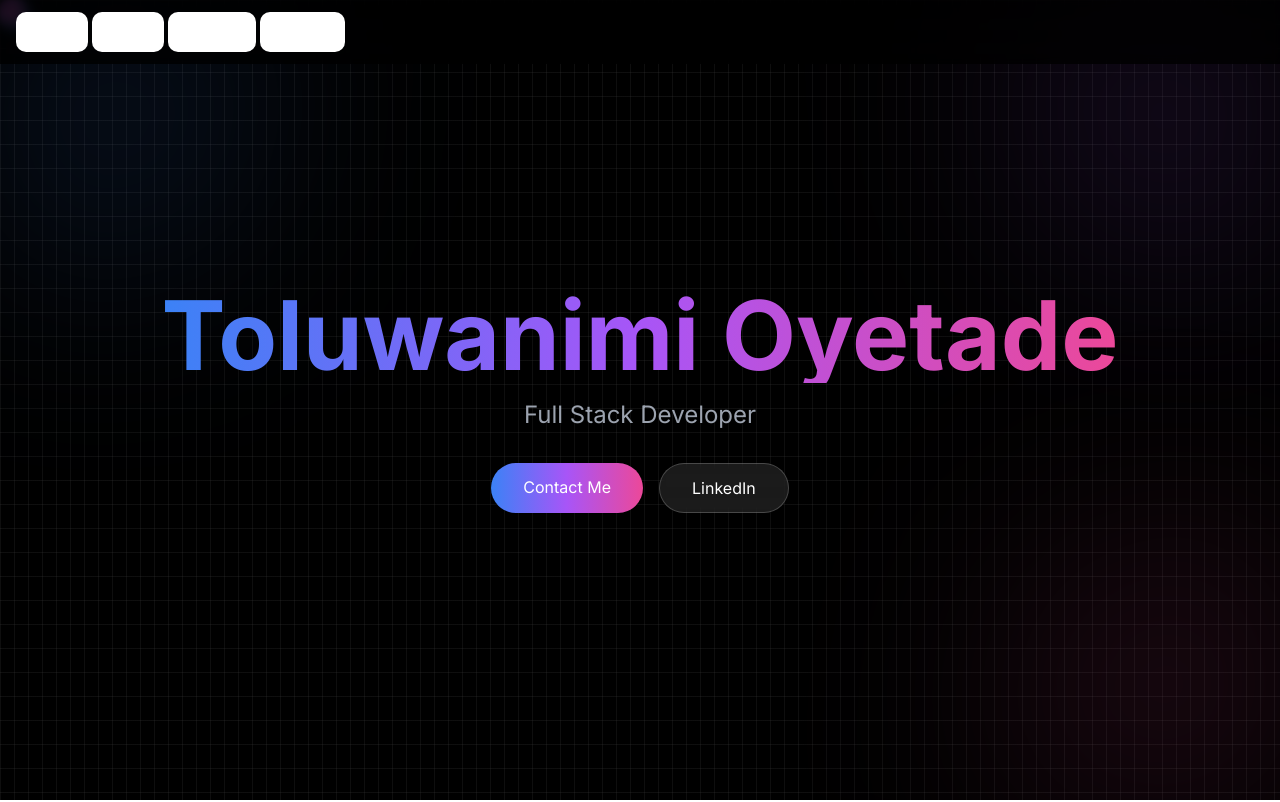
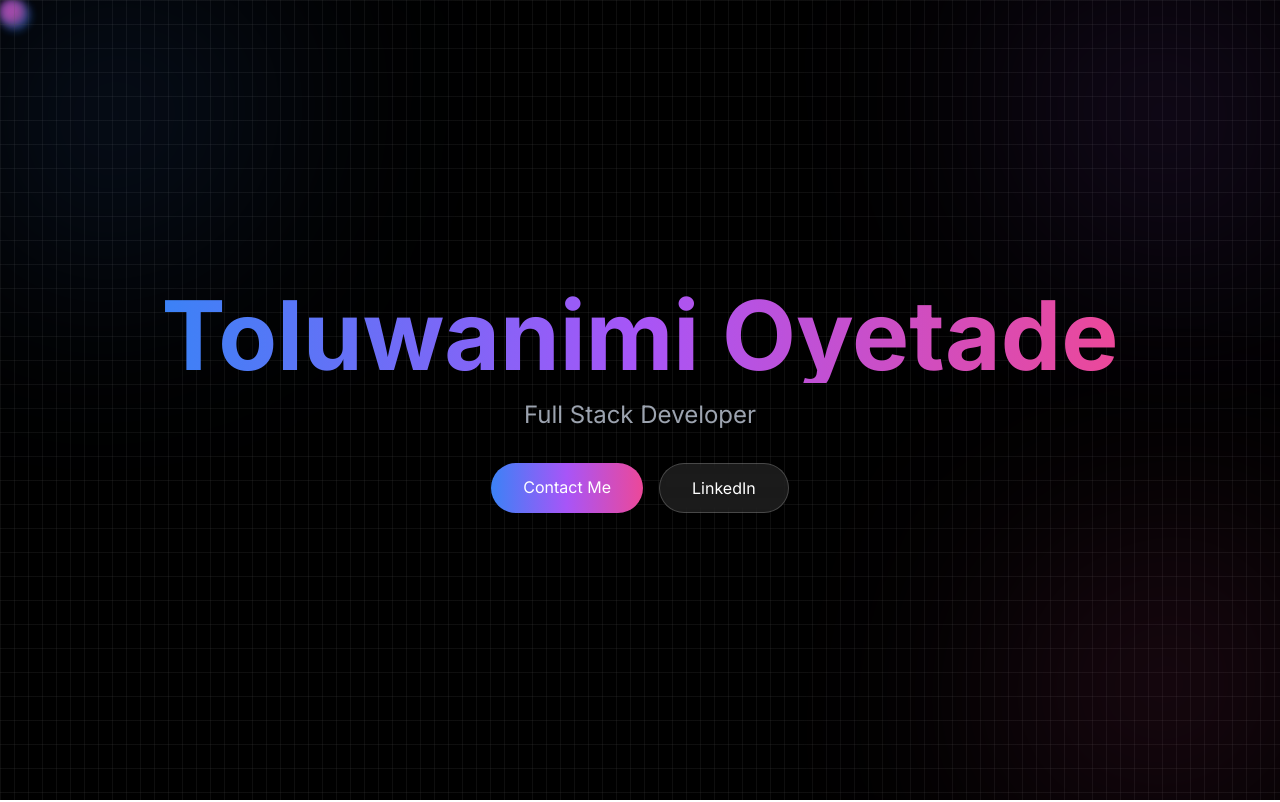
Before and after one commit to tolu4555/picture-perfect-project, a React (Vite) app: page / in a window 1280 px wide. Shown: the top 802 px of the page. Built offline with nearby package versions, Linux system fonts and the light colour scheme.

Commit message:
Visual edit in Lovable
Edited UI in Lovable

```diff
--- a/src/components/Footer.tsx
+++ b/src/components/Footer.tsx
@@ -1,16 +1,9 @@
 import { Github, Linkedin, Mail } from "lucide-react";
 import { Link } from "react-router-dom";
+export const Footer = () => {
+  return <footer className="bg-gray-50 border-t mt-20">
+      <div className="max-w-7xl mx-auto px-4 py-12">
 
-export const Footer = () => {
-  return (
-    <footer className="bg-gray-50 border-t mt-20">
-      <div className="max-w-7xl mx-auto px-4 py-12">
-        <div className="text-center mb-8">
-          <Link to="/" className="text-2xl font-bold">
-            VenoBot
-          </Link>
-          <p className="text-gray-600 mt-2">Revolutionizing Educational Technology</p>
-        </div>
         <div className="grid grid-cols-1 md:grid-cols-3 gap-8">
           <div>
             <h3 className="font-semibold text-lg mb-4">Navigation</h3>
@@ -47,6 +40,5 @@ export const Footer = () => {
           <p>© {new Date().getFullYear()} Toluwanimi website. All rights reserved.</p>
         </div>
       </div>
-    </footer>
-  );
+    </footer>;
 };
--- a/src/components/Navigation.tsx
+++ b/src/components/Navigation.tsx
@@ -1,42 +1,7 @@
+import { Link } from "react-router-dom";
+import { NavigationMenu, NavigationMenuItem, NavigationMenuLink, NavigationMenuList, navigationMenuTriggerStyle } from "@/components/ui/navigation-menu";
+export const Navigation = () => {
+  return <div className="fixed top-0 z-50 w-full bg-black/80 backdrop-blur-sm">
 
-import { Link } from "react-router-dom";
-import {
-  NavigationMenu,
-  NavigationMenuItem,
-  NavigationMenuLink,
-  NavigationMenuList,
-  navigationMenuTriggerStyle,
-} from "@/components/ui/navigation-menu";
-
-export const Navigation = () => {
-  return (
-    <div className="fixed top-0 z-50 w-full bg-black/80 backdrop-blur-sm">
-      <div className="container mx-auto flex h-16 items-center px-4">
-        <NavigationMenu>
-          <NavigationMenuList>
-            <NavigationMenuItem>
-              <Link to="/" className={navigationMenuTriggerStyle() + " text-white hover:text-gray-200"}>
-                Home
-              </Link>
-            </NavigationMenuItem>
-            <NavigationMenuItem>
-              <Link to="/about" className={navigationMenuTriggerStyle() + " text-white hover:text-gray-200"}>
-                About
-              </Link>
-            </NavigationMenuItem>
-            <NavigationMenuItem>
-              <Link to="/portfolio" className={navigationMenuTriggerStyle() + " text-white hover:text-gray-200"}>
-                Portfolio
-              </Link>
-            </NavigationMenuItem>
-            <NavigationMenuItem>
-              <Link to="/contact" className={navigationMenuTriggerStyle() + " text-white hover:text-gray-200"}>
-                Contact
-              </Link>
-            </NavigationMenuItem>
-          </NavigationMenuList>
-        </NavigationMenu>
-      </div>
-    </div>
-  );
+    </div>;
 };
```
